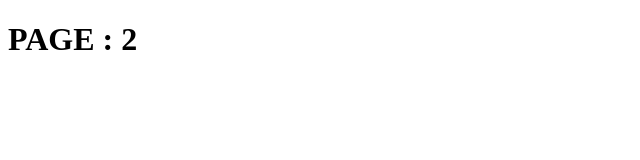
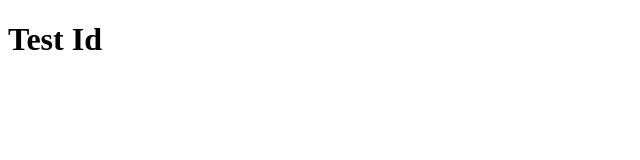
Before and after one commit to amirmkia1997/digities-id-test-2, a plain HTML site: page index.html in a window 1280 px wide. Shown: the whole page, without its empty margins (0-640 px from the left). Drawn offline with Linux system fonts and the light colour scheme.

Commit message:
fix comment

```diff
--- a/index.html
+++ b/index.html
@@ -17,9 +17,11 @@
       s.src = cdn_url;
 
       s.onload = function () {
+        console.log("Publisher SDK loaded");
         if (window.Publisher && window.Publisher.getInstance) {
           window.Publisher.getInstance().then(function (instance) {
             o.init = function () {
+              console.log("Publisher instance initialized");
               return instance;
             };
 
@@ -94,7 +96,7 @@
   </script>
 </head>
 <body>
-  <h1>PAGE : 2</h1>
+  <h1>Test Id</h1>
   <h3 id="dwid-result"></h3>
 
 </body>
```
